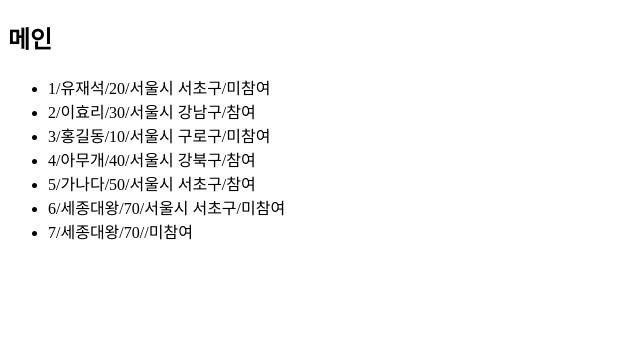
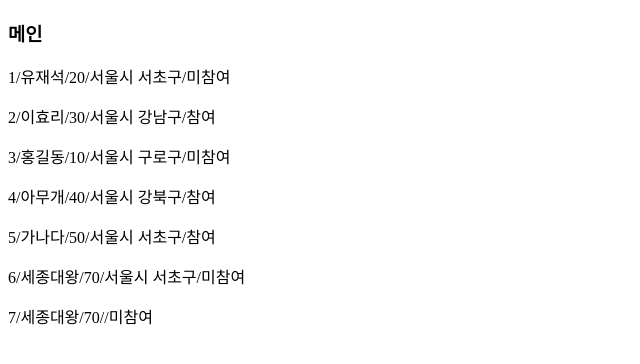
Before and after one commit to qkaxhfms/practice_react_2, a React (Create React App) app in the folder item2/: page / in a window 1280 px wide. Shown: the top 364 px of the page, without its empty margins (0-640 px from the left). Built offline with nearby package versions, Linux system fonts and the light colour scheme.

Commit message:
state 복습

```diff
--- a/item2/src/App.js
+++ b/item2/src/App.js
@@ -1,9 +1,9 @@
 import React from 'react';
-import Test3 from './Components/Test3';
+import Test4 from './Components/Test4';
 
 function App() {
   return (
-    <Test3 />
+    <Test4 />
   );
 }
 
--- /dev/null
+++ b/item2/src/Components/Test4.js
@@ -0,0 +1,31 @@
+import React, { Component } from 'react'
+
+class Test4 extends Component {
+    state = {
+        data: [
+            { no: 1, name: "유재석", age: 20, addr: "서울시 서초구", done: false },
+            { no: 2, name: "이효리", age: 30, addr: "서울시 강남구", done: true },
+            { no: 3, name: "홍길동", age: 10, addr: "서울시 구로구", done: false },
+            { no: 4, name: "아무개", age: 40, addr: "서울시 강북구", done: true },
+            { no: 5, name: "가나다", age: 50, addr: "서울시 서초구", done: true },
+            { no: 6, name: "세종대왕", age: 70, addr: "서울시 서초구", done: false },
+            { no: 7, name: "세종대왕", age: 70, done: false },
+        ],
+    };
+    render() {
+        return (
+            <div>
+                <h3>메인</h3>
+                <div>
+                    {this.state.data.map((item) => (
+                        <p>
+                            {item.no}/{item.name}/{item.age}/{item.addr}/{item.done === true ? "참여" : "미참여"}
+                        </p>
+                    ))}
+                </div>
+            </div>
+        );
+    }
+}
+
+export default Test4;
```
Also changed, not shown: 1 other file (tests, documents, lock files or other folders).
